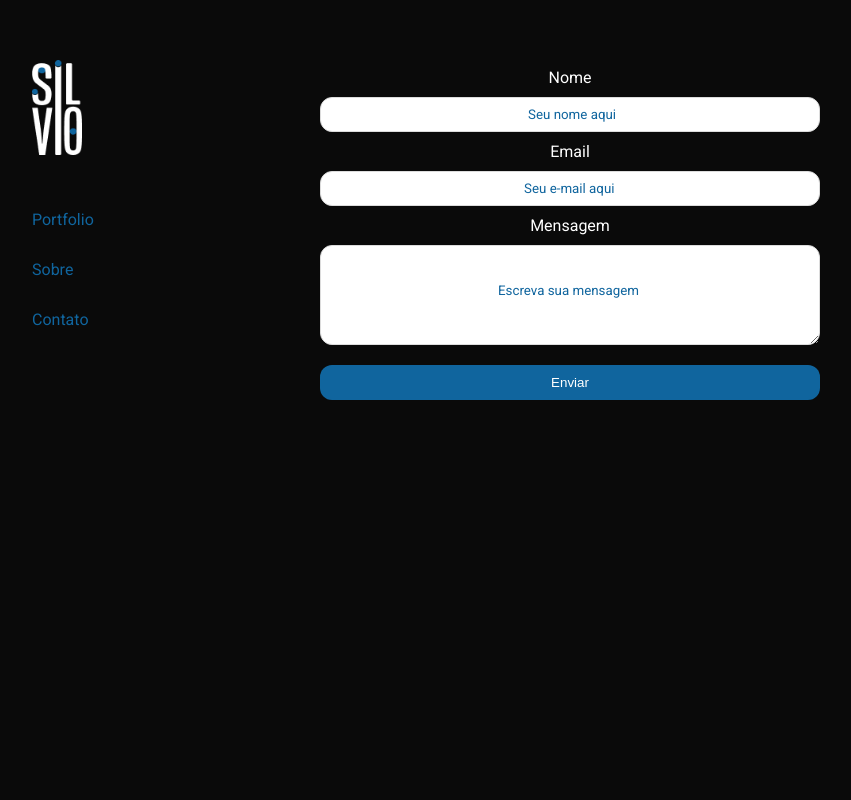
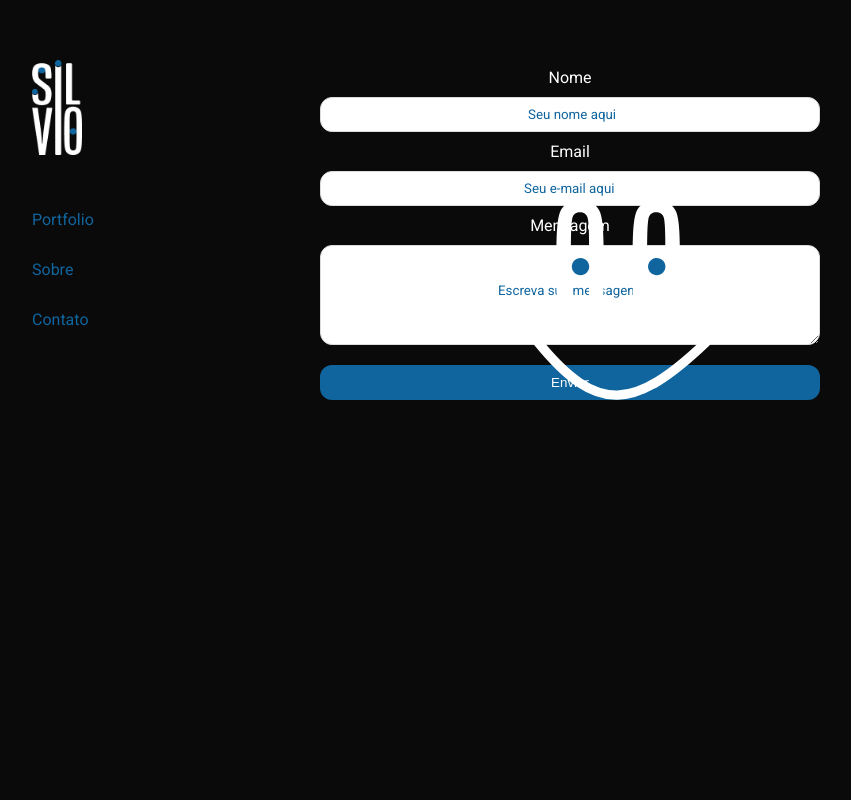
Before and after one commit to ziembick/site-portfolio-designer, a React (Create React App) app in the folder portfolio-designers/: page /contato in a window 1280 px wide. Shown: the top 800 px of the page, without its empty margins (108-959 px from the left). Built offline with nearby package versions, Linux system fonts and the light colour scheme.

Commit message:
contact page

```diff
--- a/portfolio-designers/src/components/contato.js
+++ b/portfolio-designers/src/components/contato.js
@@ -3,6 +3,7 @@ import emailjs from "@emailjs/browser";
 import React, { useRef } from "react";
 import "../css/contato.css";
 import Footer from "./footer";
+import logoFooter from  "../img/smile2.svg"
 
 function Contato() {
   const form = useRef();
@@ -58,6 +59,7 @@ function Contato() {
             <input type="submit" value="Enviar" />
           </form>
         </div>
+      <img src={logoFooter} alt="Smile" className="smile"/>
       </section>
       <Footer />
     </>
--- a/portfolio-designers/src/css/contato.css
+++ b/portfolio-designers/src/css/contato.css
@@ -80,3 +80,12 @@ input[type="submit"] {
   padding-top: 3rem;
   padding-left: 17rem;
 }
+
+
+.smile {
+  position: absolute;
+  right: 45rem;
+  top: 20rem;
+  width: 20rem;
+  height: 20rem;
+}
```
Also changed, not shown: portfolio-designers/src/img/smile2.svg (added).
